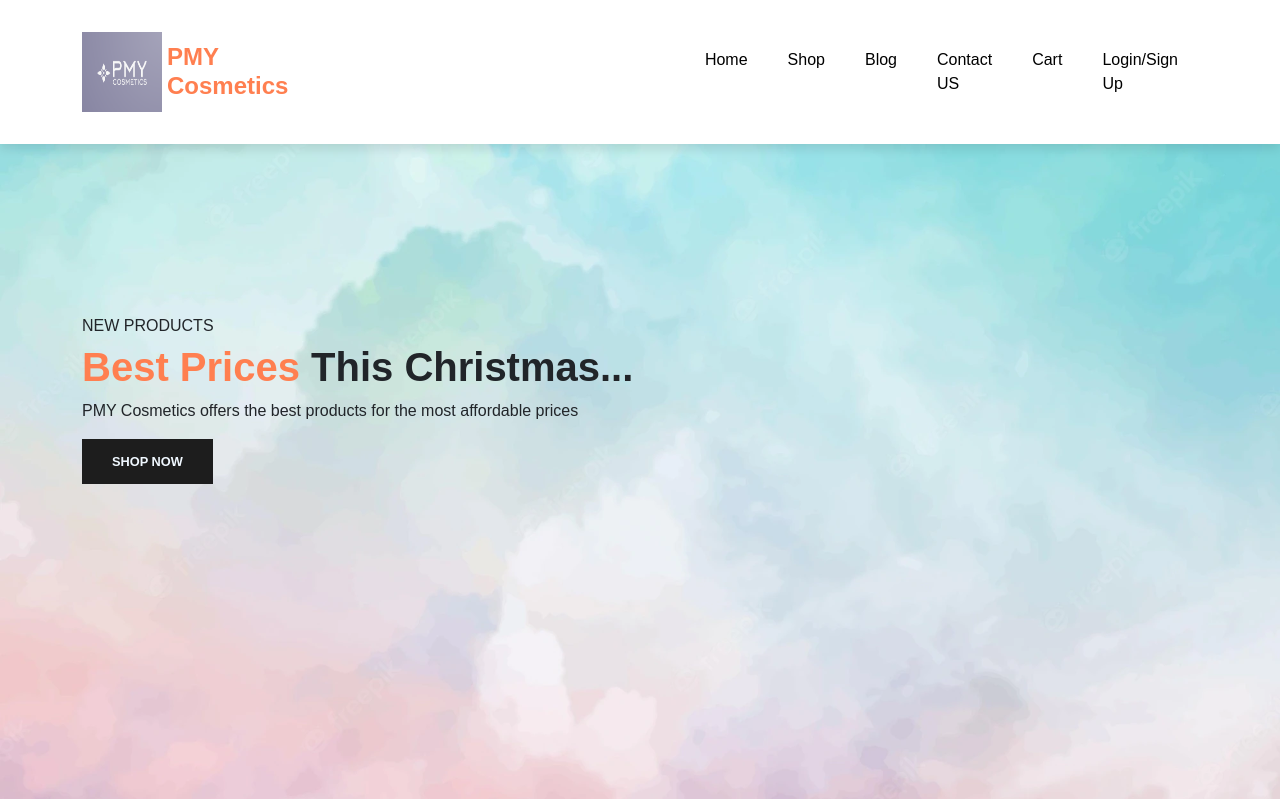
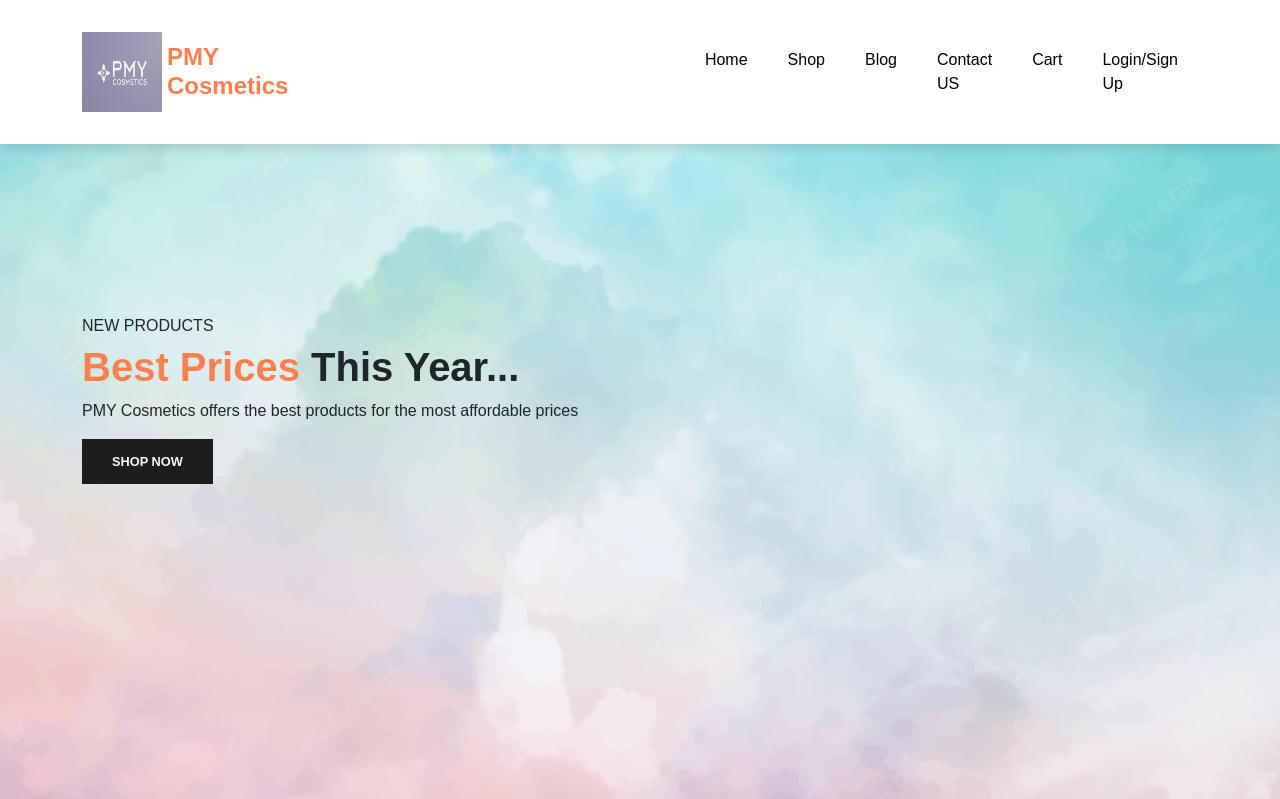
Before and after one commit to Cyber-Sec-Abhi/Capstone, a PHP site: page / in a window 1280 px wide. Shown: the top 799 px of the page. Run offline with PHP 8.4, Linux system fonts and the light colour scheme; data that the repository does not hold is empty; some libraries are stand-ins or nearby versions; some web fonts are replaced.

Commit message:
Update index.php

```diff
--- a/Web_Server/index.php
+++ b/Web_Server/index.php
@@ -10,7 +10,7 @@
       <section id="home">
         <div class="container">
           <h5>NEW PRODUCTS</h5>
-          <h1><span>Best Prices</span> This Christmas...</h1>
+          <h1><span>Best Prices</span> This Year...</h1>
           <p>PMY Cosmetics offers the best products for the most affordable prices</p>
           <button>Shop Now</button>
         </div>
```
